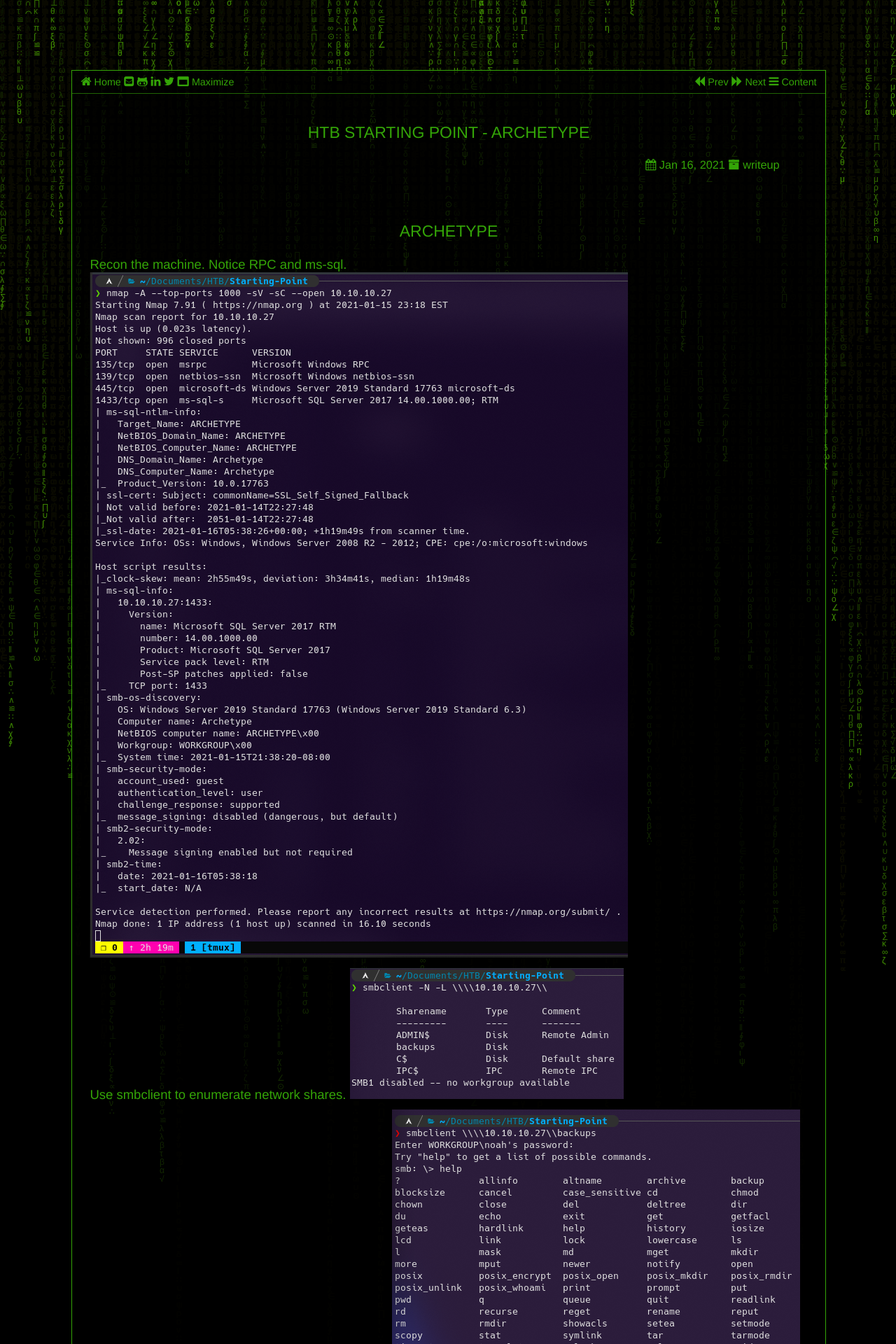
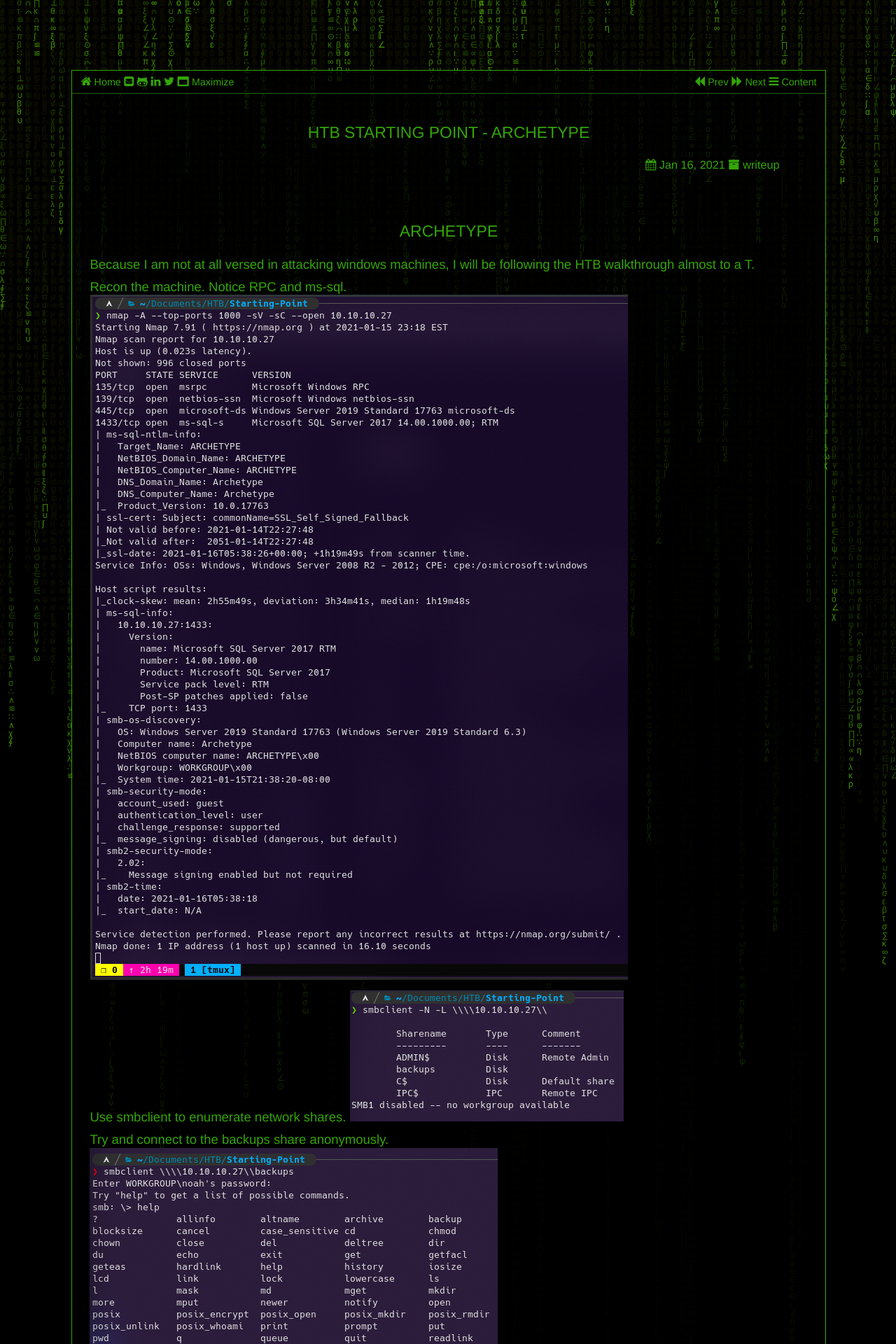
Before and after one commit to nbaertsch/nbaertsch.github.io, a Jekyll site: the page built from _posts/2021-01-16-htb-starting-point-archetype.md, in a window 1280 px wide. Shown: the top 1920 px of the page at 70% size. Built offline with Jekyll 4.4.1, drawn with Linux system fonts in a browser that asks for light colours.

Commit message:
Archetype format fix

```diff
--- a/_posts/2021-01-16-htb-starting-point-archetype.md
+++ b/_posts/2021-01-16-htb-starting-point-archetype.md
@@ -5,66 +5,99 @@
 ---
 
 # Archetype
+Because I am not at all versed in attacking windows machines, I will be following the HTB walkthrough almost to a T.
+
 
 Recon the machine.  Notice RPC and ms-sql.
+<br/>
 <img src="../assets/img/htb/startingpoint/Archetype/nmap.png">
+<br/>
 
 
 Use smbclient to enumerate network shares.
 <img src="../assets/img/htb/startingpoint/Archetype/smb1.png">
+<br/>
 
 
 Try and connect to the backups share anonymously.
+<br/>
 <img src="../assets/img/htb/startingpoint/Archetype/smb-help.png">
+<br/>
 
 
 Connected successfully without a password.  Here is the help for smbclient.
+<br/>
 <img src="../assets/img/htb/startingpoint/Archetype/smb2.png">
+<br/>
 
 
 Grab the only file in the share.  .dtsconfig files are used to apply propertiy values to services that integrate with sql servers.  We can see the username and password used to authenticate to the sql server.
+<br/>
 <img src="../assets/img/htb/startingpoint/Archetype/dtsconfig.png">
+<br/>
 
 
 We will use mssqlclioent.py from Impacket to authenticate to the server.
+<br/>
 <img src="../assets/img/htb/startingpoint/Archetype/mssqlclient.png">
+<br/>
 
 
 Here are the sql server credentials again, in an easier to work with format.
+<br/>
 <img src="../assets/img/htb/startingpoint/Archetype/sqlcreds.png">
+<br/>
 
 
 Authenticate to the server and get a SQL prompt.
+<br/>
 <img src="../assets/img/htb/startingpoint/Archetype/mssqlclient2.png">
+<br/>
 
 
 Here are mssqlclient.py specific commands. These help automate command execution.
+<br/>
 <img src="../assets/img/htb/startingpoint/Archetype/mssqlclienthelp.png">
+<br/>
 
 
 Opening firewall for reverse shell.
+<br/>
 <img src="../assets/img/htb/startingpoint/Archetype/ufwallow.png">
+<br/>
 
 
 Opened two new tmux panes; The top is for a webserver to host the reverse shell download and the bottom is the netcat listener to catch the shell.
+<br/>
 <img src="../assets/img/htb/startingpoint/Archetype/revshell-before.png">
+<br/>
 
 
 Used the sql server rce to download the reverse shell and received the connection in the nc listener.
+<br/>
 <img src="../assets/img/htb/startingpoint/Archetype/revshell-after.png">
+<br/>
 
 
 The flag of the sql_svc user.
+<br/>
 <img src="../assets/img/htb/startingpoint/Archetype/userflag.png">
+<br/>
 
 
 Look at the powershell history for that user.  We see admin creds.
+<br/>
 <img src="../assets/img/htb/startingpoint/Archetype/privesc.png">
+<br/>
 
 
 Use psexec.py from Impacket to login to an interactive powershell console as administrator.
+<br/>
 <img src="../assets/img/htb/startingpoint/Archetype/psexec.png">
+<br/>
 
 
 The root flag.
+<br/>
 <img src="../assets/img/htb/startingpoint/Archetype/rootflag.png">
+<br/>
```
